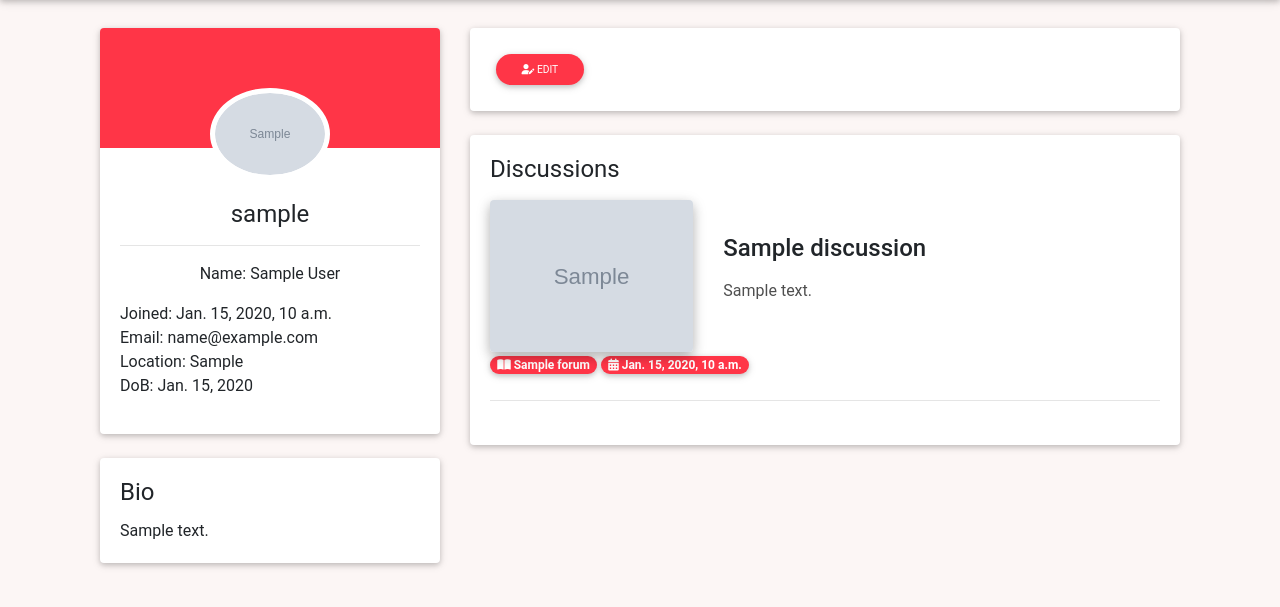
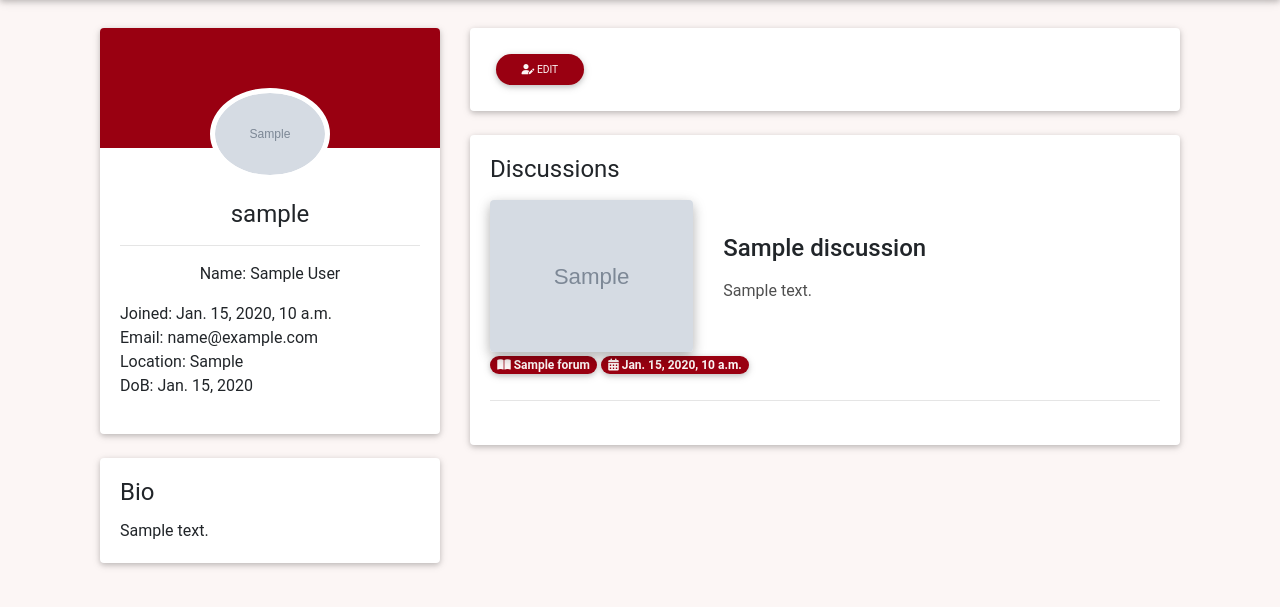
Before and after one commit to Code-Institute-Submissions/patrickpulfer-Code-Institute-M4, a Django app: page /profile/sample in a window 1280 px wide. Shown: the part 58-665 px from the top of the page. Run offline with Django 3.2, Linux system fonts and the light colour scheme; a user stored in the database is signed in; tables that the repository leaves empty hold one stand-in row (values such as "Sample post"); grey boxes marked "Sample" are stand-in pictures; some libraries are stand-ins or nearby versions.

Commit message:
Fix: CSS to fix theming of buttons, text and backgrounds

```diff
--- a/profiles/templates/profiles/profile_view.html
+++ b/profiles/templates/profiles/profile_view.html
@@ -37,7 +37,7 @@
             {% if request.user.is_authenticated and user_data.id == request.user.id %}
             <div class="card">
                 <div class="card-body">
-                    <a href="/profile/update/" class="btn btn-danger darken-4 btn-rounded btn-sm"><i
+                    <a href="/profile/update/" class="btn custom-btn btn-rounded btn-sm"><i
                             class="fas fa-user-edit"></i>
                         Edit</a>
                 </div>
--- a/static/css/main.css
+++ b/static/css/main.css
@@ -1,6 +1,22 @@
 body {
     background-color: #FCF6F5FF;
 }
+
+
+/* Overriding Link colors */
+	a:link, a:visited, a:hover, a:active {
+		color: #990011FF;
+	}
+
+
+
+/* Overriding Bootstrap colors */
+.danger-color, .btn-danger, .badge-danger, .custom-btn {
+	background-color: #990011FF !important;
+	color: #FCF6F5FF !important;
+}
+
+
 
 /* Bootstrap Navbar */
 	.navbar-custom, .dropdown-item, .navbar-nav {
```
